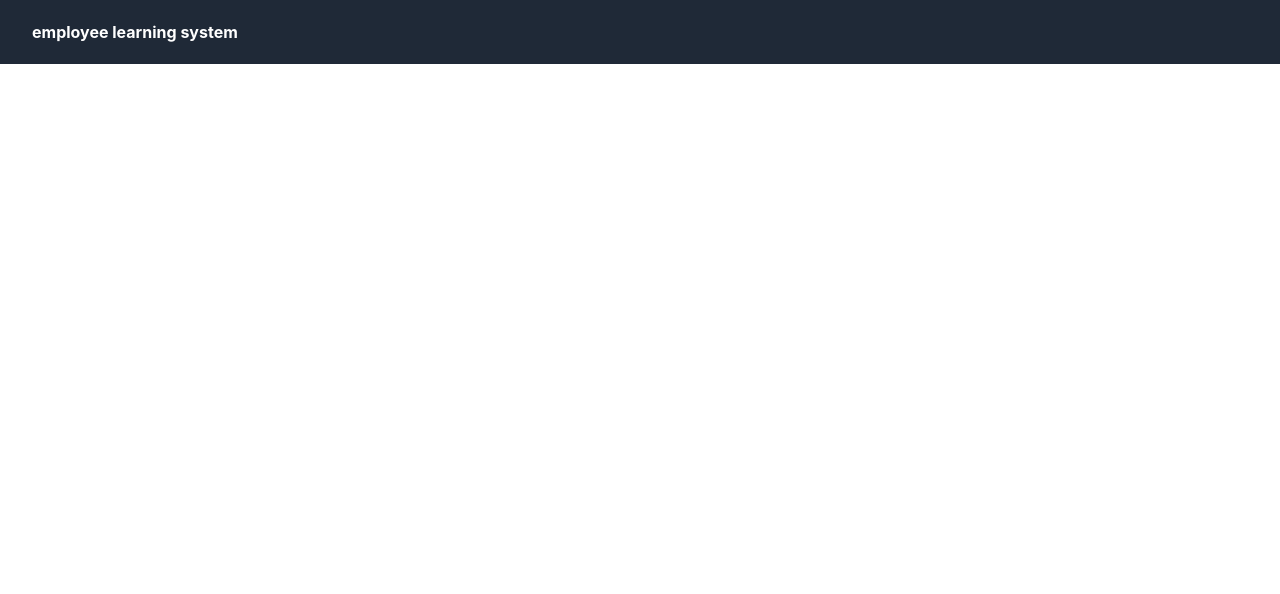
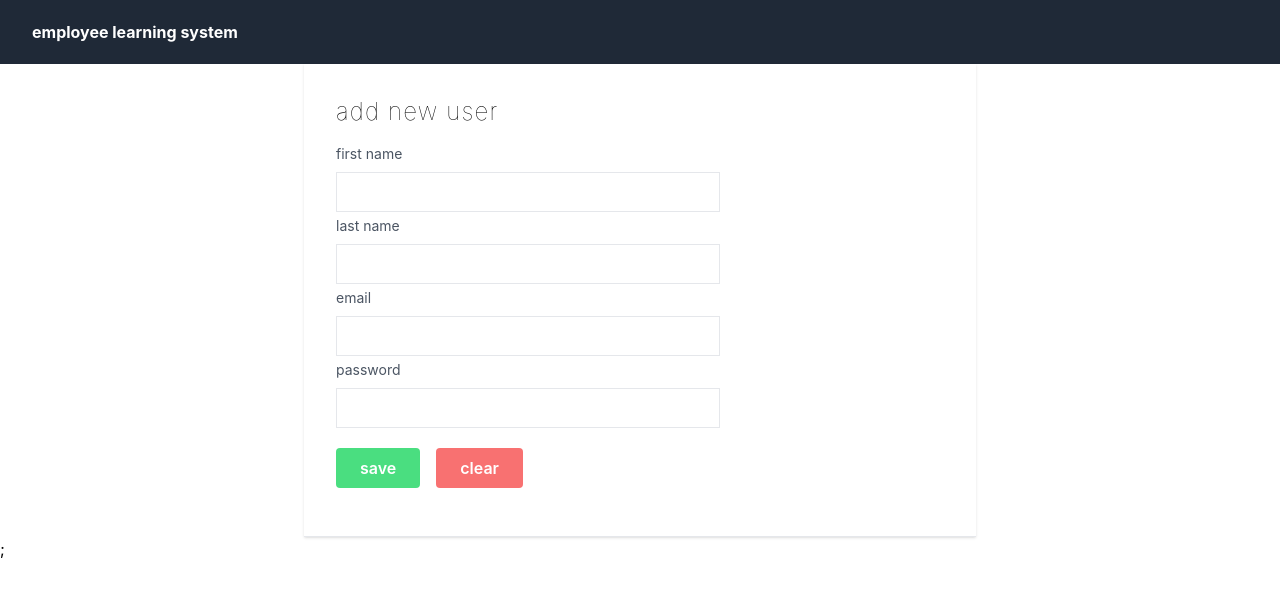
Before and after one commit to VladRaileanu98/Ugandan-Style, a React (Create React App) app: page / in a window 1280 px wide. Shown: the top 594 px of the page. Built offline with nearby package versions, Linux system fonts and the light colour scheme.

Commit message:
added 'addUser' (signUp) component

```diff
--- a/package.json
+++ b/package.json
@@ -6,6 +6,7 @@
     "@testing-library/jest-dom": "^5.16.5",
     "@testing-library/react": "^13.4.0",
     "@testing-library/user-event": "^13.5.0",
+    "axios": "^1.3.4",
     "react": "^18.2.0",
     "react-dom": "^18.2.0",
     "react-scripts": "5.0.1",
--- a/src/App.js
+++ b/src/App.js
@@ -1,9 +1,13 @@
-import './App.css';
-import Navbar from './components/Navbar';
+import "./App.css";
+import AddUser from "./components/AddUser";
+import Navbar from "./components/Navbar";
 
 function App() {
   return (
-    <Navbar>employee learning system</Navbar>
+    <>
+      <Navbar />
+      <AddUser />;
+    </>
   );
 }
 
--- /dev/null
+++ b/src/components/AddUser.js
@@ -0,0 +1,99 @@
+import React, { useState } from "react";
+import UserService from "../services/UserService";
+
+const AddUser = () => {
+  const [user, setUser] = useState({
+    id: "",
+    firstName: "",
+    lastName: "",
+    email: "",
+    password: "",
+  });
+
+  const handleChange = (e) => {
+    const value = e.target.value;
+    setUser({ ...user, [e.target.name]: value });
+  };
+
+  const saveUser = (e) => {
+    e.preventDefault();
+    UserService.saveUser(user)
+      .then((response) => {
+        console.log(response);
+      })
+      .catch((error) => {
+        console.log(error);
+      });
+  };
+
+  return (
+    <div className="flex max-w-2xl mx-auto shadow border-b">
+      <div className="px-8 py-8">
+        <div className="font-thin text-2xl tracking-wider">
+          <h1>add new user</h1>
+        </div>
+        <div className="items-center justify-center h-14 w-full my-4">
+          <label className="block text-gray-600 text-sm font-normal">
+            first name
+          </label>
+          <input
+            type="text"
+            name="firstName"
+            value={user.firstName}
+            onChange={(e) => handleChange(e)}
+            className="h-10 w-96 border mt-2 px-2 py-2"
+          ></input>
+        </div>
+        <div className="items-center justify-center h-14 w-full my-4">
+          <label className="block text-gray-600 text-sm font-normal">
+            last name
+          </label>
+          <input
+            type="text"
+            name="lastName"
+            value={user.lastName}
+            onChange={(e) => handleChange(e)}
+            className="h-10 w-96 border mt-2 px-2 py-2"
+          ></input>
+        </div>
+        <div className="items-center justify-center h-14 w-full my-4">
+          <label className="block text-gray-600 text-sm font-normal">
+            email
+          </label>
+          <input
+            type="text"
+            name="email"
+            value={user.email}
+            onChange={(e) => handleChange(e)}
+            className="h-10 w-96 border mt-2 px-2 py-2"
+          ></input>
+        </div>
+        <div className="items-center justify-center h-14 w-full my-4">
+          <label className="block text-gray-600 text-sm font-normal">
+            password
+          </label>
+          <input
+            type="password"
+            name="password"
+            value={user.password}
+            onChange={(e) => handleChange(e)}
+            className="h-10 w-96 border mt-2 px-2 py-2"
+          ></input>
+        </div>
+        <div className="items-center justify-center h-14 w-full my-4 space-x-4 pt-4">
+          <button
+            onClick={saveUser}
+            className="rounded text-white font-semibold bg-green-400 py-2 px-6 hover:bg-green-700"
+          >
+            save
+          </button>
+          <button className="rounded text-white font-semibold bg-red-400 py-2 px-6 hover:bg-red-700">
+            clear
+          </button>
+        </div>
+      </div>
+    </div>
+  );
+};
+
+export default AddUser;
--- /dev/null
+++ b/src/services/UserService.js
@@ -0,0 +1,11 @@
+import axios from "axios";
+
+const USER_API_BASE_URL = "http://localhost:8080/user";
+
+class UserService {
+  saveUser(user) {
+    return axios.post(USER_API_BASE_URL + "/signUp", user);
+  }
+}
+
+export default new UserService();
```
Also changed, not shown: src/components/Navbar.js (+6 -6 lines), 1 other file (tests, documents, lock files or other folders).
